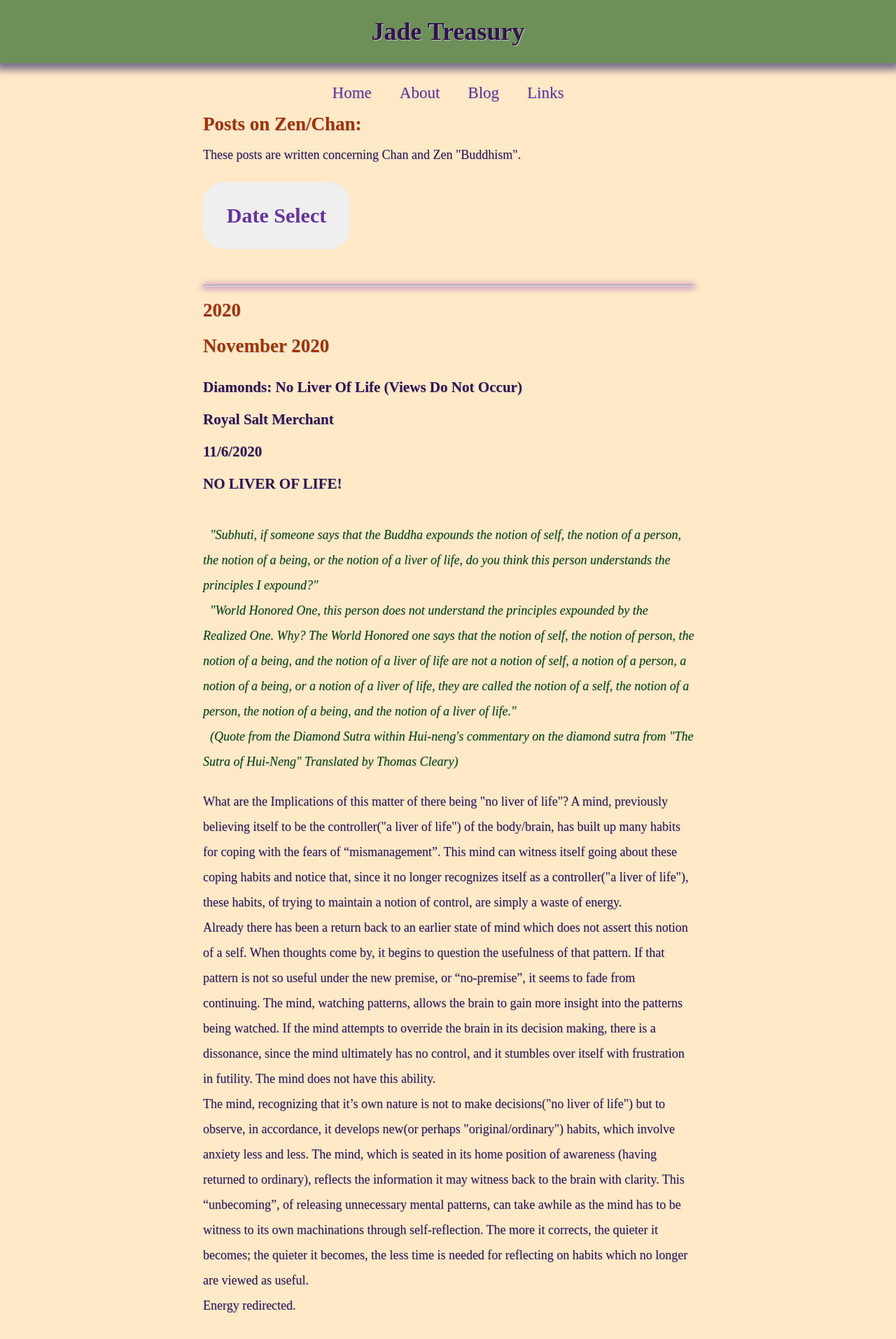
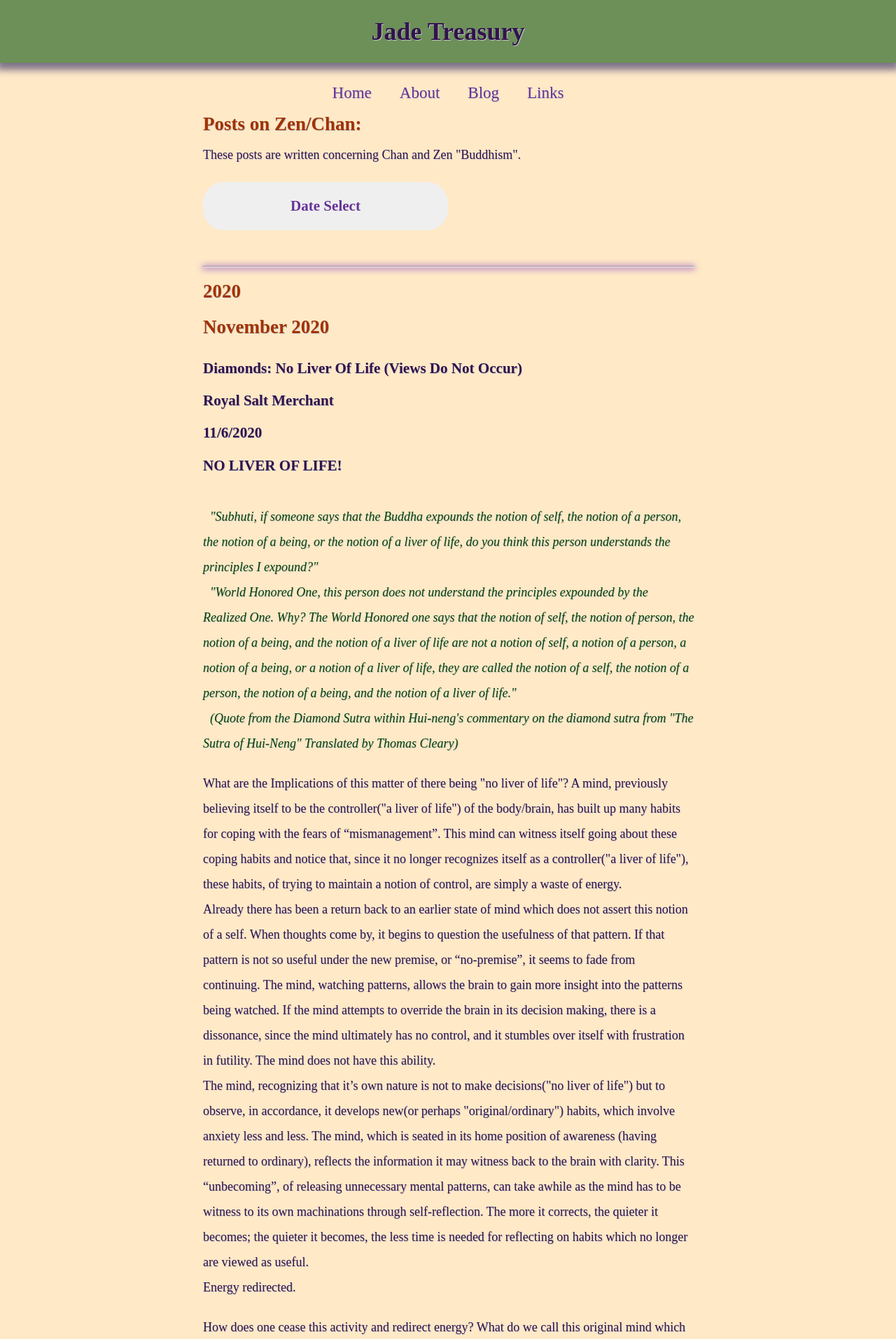
Before and after one commit to royalsaltmerchant/jadetreasury, a Jekyll site: the page built from posts/zen_posts.html, in a window 1280 px wide. Shown: the top 1913 px of the page at 70% size. Built offline with Jekyll 4.4.1, drawn with Linux system fonts in a browser that asks for light colours; some web fonts are replaced.

Commit message:
date button resize

```diff
--- a/assets/thestyle.css
+++ b/assets/thestyle.css
@@ -182,7 +182,7 @@ img:hover {
 }
 
 .date-button {
-    width: 30%;
+    width: 50%;
     color: rebeccapurple;
     font: inherit;
     border-radius: 30px;
@@ -198,10 +198,6 @@ img:hover {
 .date-button:active {
     background-color: rgb(228, 68, 0);
     box-shadow: 0 12px 16px 0 rgba(0,0,0,0.24), 0 17px 50px 0 rgba(0,0,0,0.19);
-}
-
-.date-button h3 {
-    font-size: 30px;
 }
 
 /* footer */
```
